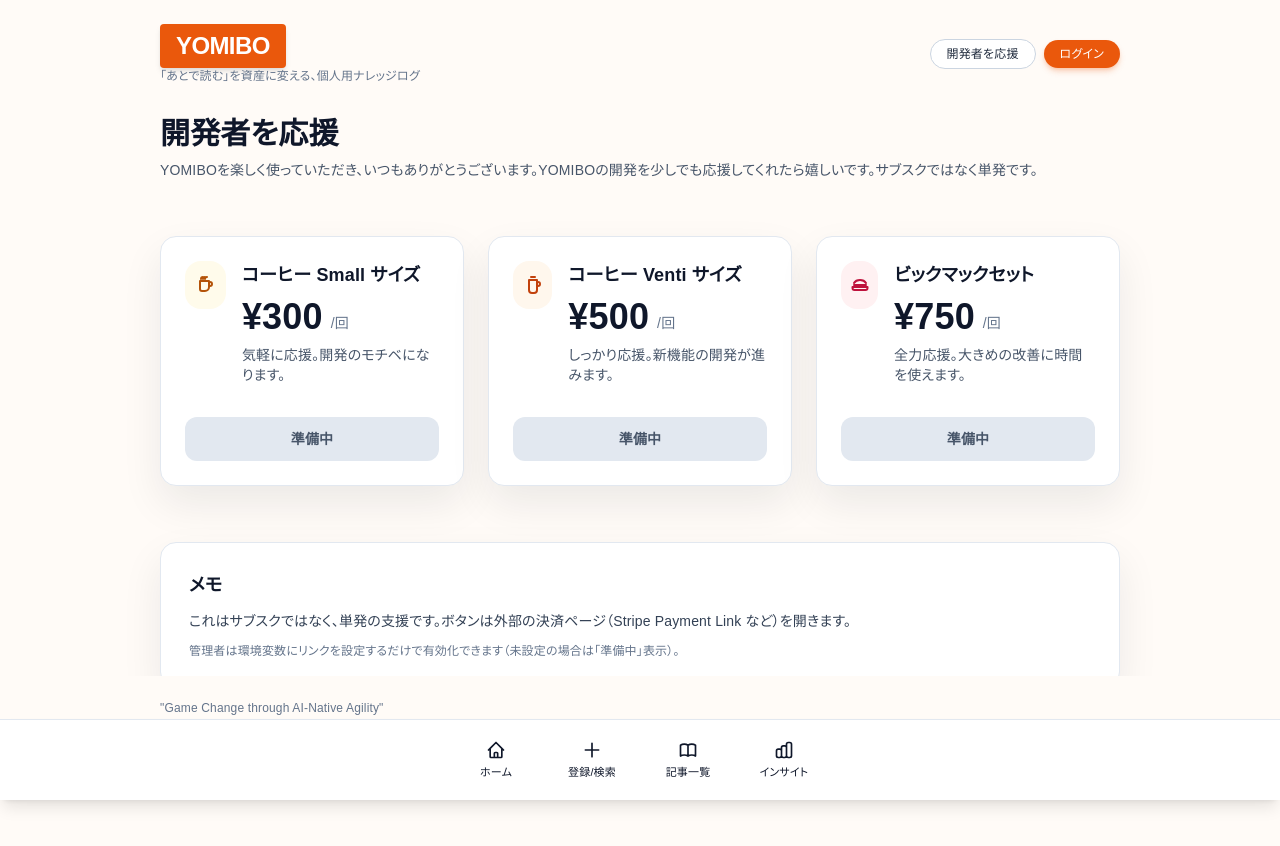
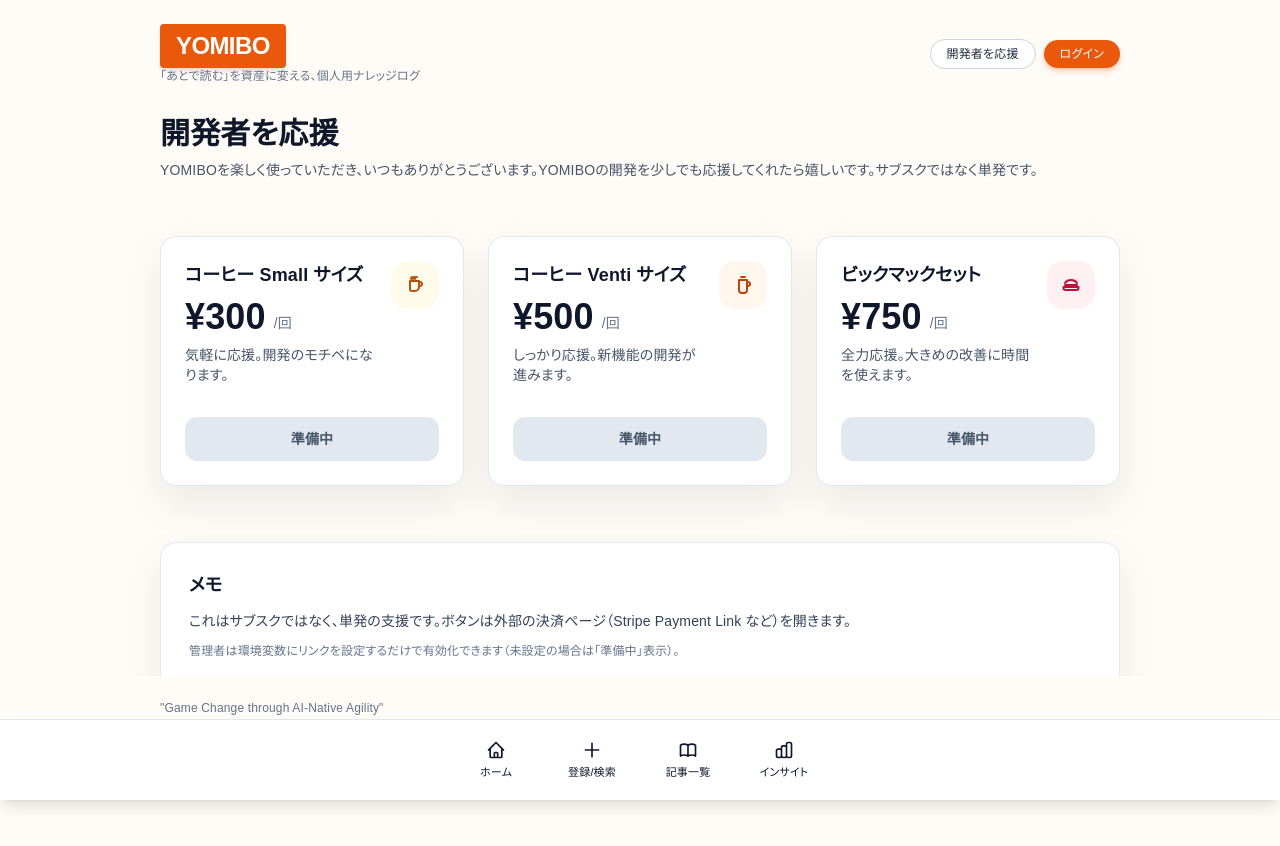
Before and after one commit to akazuma321/yomibo, a Next.js app: page /pricing in a window 1280 px wide. Shown: the top 846 px of the page. Built offline with nearby package versions, Linux system fonts and the light colour scheme; no server answers.

Commit message:
Move support illustrations to the right

```diff
--- a/src/app/pricing/page.tsx
+++ b/src/app/pricing/page.tsx
@@ -146,8 +146,7 @@ export default function PricingPage() {
       <section className="grid gap-6 lg:grid-cols-3">
         {options.map((o) => (
           <div key={o.label} className="card-surface p-6">
-            <div className="flex items-start gap-4">
-              {o.icon}
+            <div className="flex items-start justify-between gap-4">
               <div className="min-w-0">
                 <div className="text-lg font-bold text-slate-900">{o.label}</div>
                 <div className="mt-2 flex items-end gap-2">
@@ -158,6 +157,7 @@ export default function PricingPage() {
                 </div>
                 <div className="mt-2 text-sm text-slate-600">{o.description}</div>
               </div>
+              <div className="shrink-0">{o.icon}</div>
             </div>
 
             {o.href ? (
```
